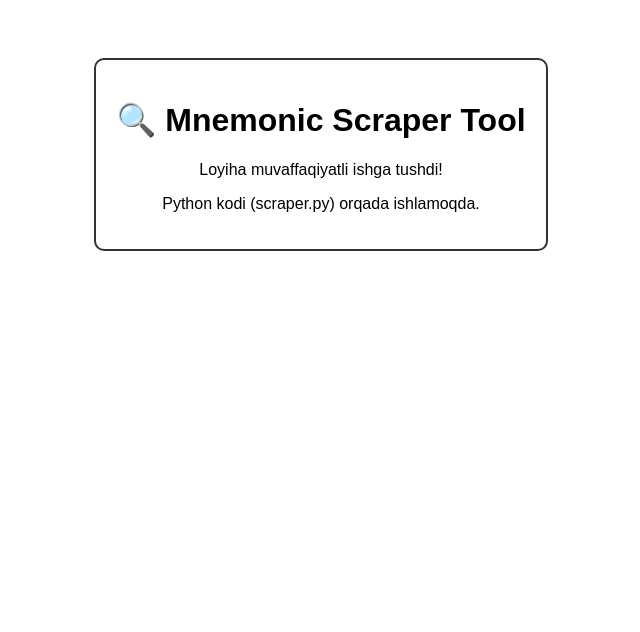
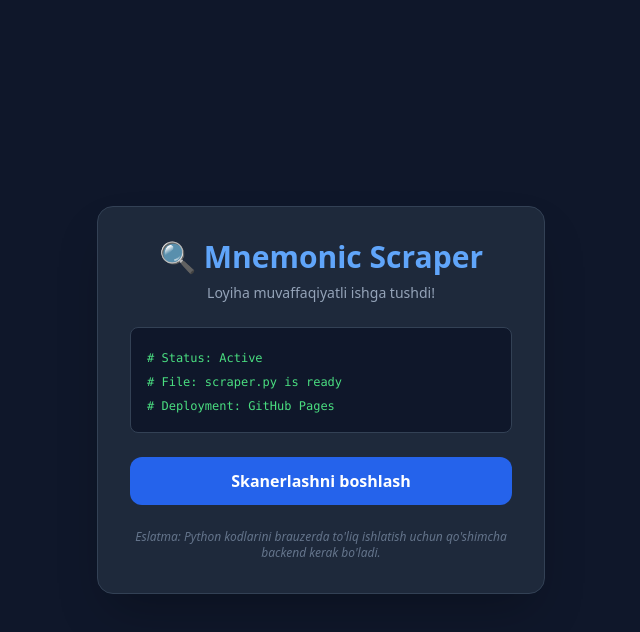
Before and after one commit to medsee/mnemonic-scraper, a plain HTML site: page index.html in a window 1280 px wide. Shown: the whole page, without its empty margins (319-959 px from the left). Drawn offline with nearby package versions, Linux system fonts and the light colour scheme.

Commit message:
Refactor index.html with Tailwind CSS styling

```diff
--- a/index.html
+++ b/index.html
@@ -1,17 +1,31 @@
 <!DOCTYPE html>
-<html>
+<html lang="uz">
 <head>
+    <meta charset="UTF-8">
+    <meta name="viewport" content="width=device-width, initial-scale=1.0">
     <title>Mnemonic Scraper</title>
-    <style>
-        body { font-family: sans-serif; text-align: center; padding: 50px; }
-        .box { border: 2px solid #333; padding: 20px; display: inline-block; border-radius: 10px; }
-    </style>
+    <script src="https://cdn.tailwindcss.com"></script>
 </head>
-<body>
-    <div class="box">
-        <h1>🔍 Mnemonic Scraper Tool</h1>
-        <p>Loyiha muvaffaqiyatli ishga tushdi!</p>
-        <p>Python kodi (scraper.py) orqada ishlamoqda.</p>
+<body class="bg-slate-900 text-white min-h-screen flex flex-col items-center justify-center p-4">
+    <div class="max-w-md w-full bg-slate-800 p-8 rounded-2xl shadow-2xl border border-slate-700">
+        <h1 class="text-3xl font-bold text-blue-400 mb-2 text-center">🔍 Mnemonic Scraper</h1>
+        <p class="text-slate-400 text-center mb-6 text-sm">Loyiha muvaffaqiyatli ishga tushdi!</p>
+
+        <div class="bg-slate-900 p-4 rounded-lg border border-slate-700 mb-6">
+            <code class="text-green-400 text-xs">
+                # Status: Active <br>
+                # File: scraper.py is ready <br>
+                # Deployment: GitHub Pages
+            </code>
+        </div>
+
+        <button class="w-full bg-blue-600 hover:bg-blue-500 transition p-3 rounded-xl font-semibold">
+            Skanerlashni boshlash
+        </button>
+
+        <p class="mt-6 text-xs text-slate-500 text-center italic">
+            Eslatma: Python kodlarini brauzerda to'liq ishlatish uchun qo'shimcha backend kerak bo'ladi.
+        </p>
     </div>
 </body>
 </html>
```
